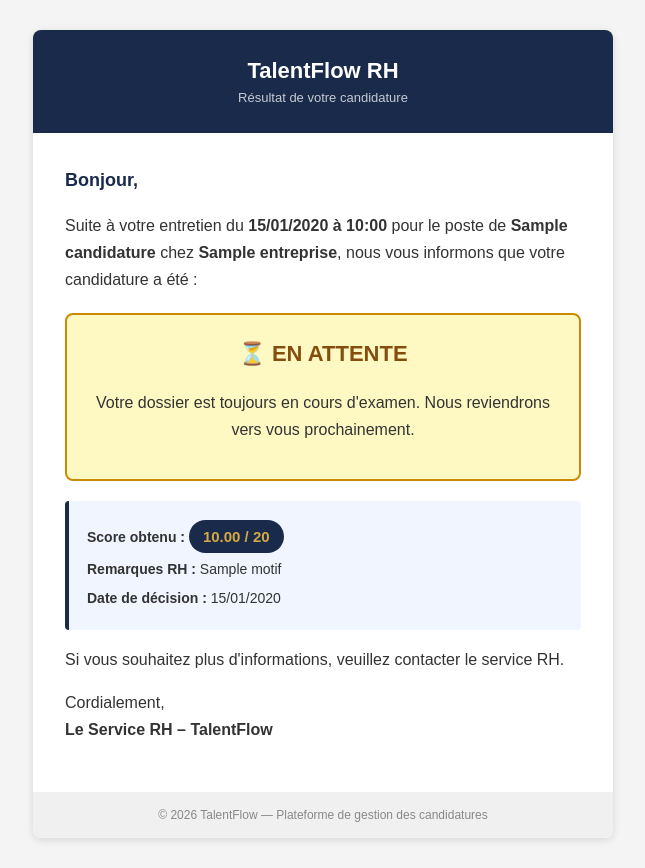
After one commit to YasmineMansour/TalentFlow-Symfony, a Symfony app: template templates/email/decision_notification.html.twig in a window 1280 px wide. The commit adds this page. Shown: the whole page, without its empty margins (317-962 px from the left). Run offline with Twig, Linux system fonts and the light colour scheme; the template is opened without the code that fills it: most values are stand-ins (such as "Sample title", 1, 10 or a date in 2020); some libraries are stand-ins or nearby versions.

Commit message:
feat: RecruitmentService - email confirmation entretien, email decision, Jitsi Meet, scoring sugestion, alerte incoherence

```diff
--- /dev/null
+++ b/templates/email/decision_notification.html.twig
@@ -0,0 +1,82 @@
+<!DOCTYPE html>
+<html lang="fr">
+<head>
+<meta charset="UTF-8">
+<style>
+  body { font-family: Arial, sans-serif; background: #f4f4f4; margin: 0; padding: 0; }
+  .wrapper { max-width: 580px; margin: 30px auto; background: #ffffff; border-radius: 8px; overflow: hidden; box-shadow: 0 2px 8px rgba(0,0,0,.12); }
+  .header { padding: 28px 32px; text-align: center; }
+  .header-accepted { background: #14532d; }
+  .header-refused  { background: #7f1d1d; }
+  .header-pending  { background: #1a2a4a; }
+  .header h1 { color: #ffffff; margin: 0; font-size: 22px; }
+  .header p  { color: rgba(255,255,255,.75); margin: 6px 0 0; font-size: 13px; }
+  .body { padding: 32px; color: #333; line-height: 1.7; }
+  .body h2 { color: #1a2a4a; font-size: 18px; margin-top: 0; }
+  .decision-box { border-radius: 8px; padding: 20px 24px; margin: 20px 0; text-align: center; }
+  .decision-accepted { background: #dcfce7; border: 2px solid #16a34a; }
+  .decision-refused  { background: #fee2e2; border: 2px solid #dc2626; }
+  .decision-pending  { background: #fef9c3; border: 2px solid #ca8a04; }
+  .decision-box .label { font-size: 22px; font-weight: bold; margin-bottom: 6px; }
+  .decision-accepted .label { color: #166534; }
+  .decision-refused  .label { color: #991b1b; }
+  .decision-pending  .label { color: #854d0e; }
+  .info-box { background: #f0f5ff; border-left: 4px solid #1a2a4a; border-radius: 4px; padding: 14px 18px; margin: 16px 0; font-size: 14px; }
+  .info-box p { margin: 5px 0; }
+  .score-badge { display: inline-block; background: #1a2a4a; color: #d4a843; border-radius: 20px; padding: 4px 14px; font-weight: bold; font-size: 15px; }
+  .footer { background: #f0f0f0; padding: 16px 32px; text-align: center; font-size: 12px; color: #888; }
+</style>
+</head>
+<body>
+<div class="wrapper">
+
+  {% set isAccepted = decision.decision == 'ACCEPTE' %}
+  {% set isRefused  = decision.decision == 'REFUSE' %}
+
+  <div class="header {{ isAccepted ? 'header-accepted' : (isRefused ? 'header-refused' : 'header-pending') }}">
+    <h1>TalentFlow RH</h1>
+    <p>Résultat de votre candidature</p>
+  </div>
+
+  <div class="body">
+    <h2>Bonjour,</h2>
+    <p>
+      Suite à votre entretien du
+      <strong>{{ entretien.dateHeure ? entretien.dateHeure|date('d/m/Y à H:i') : '—' }}</strong>
+      pour le poste de <strong>{{ candidature.titrePoste }}</strong> chez <strong>{{ candidature.entreprise }}</strong>,
+      nous vous informons que votre candidature a été :
+    </p>
+
+    <div class="decision-box {{ isAccepted ? 'decision-accepted' : (isRefused ? 'decision-refused' : 'decision-pending') }}">
+      {% if isAccepted %}
+        <div class="label">✅ ACCEPTÉE</div>
+        <p>Félicitations ! Nous sommes ravis de vous compter parmi nous.<br>Notre équipe vous contactera prochainement pour les prochaines étapes.</p>
+      {% elseif isRefused %}
+        <div class="label">❌ REFUSÉE</div>
+        <p>Nous vous remercions sincèrement pour l'intérêt porté à notre entreprise et le temps accordé à cet entretien.<br>Nous vous souhaitons plein succès dans votre recherche.</p>
+      {% else %}
+        <div class="label">⏳ EN ATTENTE</div>
+        <p>Votre dossier est toujours en cours d'examen. Nous reviendrons vers vous prochainement.</p>
+      {% endif %}
+    </div>
+
+    <div class="info-box">
+      {% if decision.score is not null %}
+        <p><strong>Score obtenu&nbsp;:</strong> <span class="score-badge">{{ decision.score|number_format(2) }} / 20</span></p>
+      {% endif %}
+      {% if decision.motif %}
+        <p><strong>Remarques RH&nbsp;:</strong> {{ decision.motif }}</p>
+      {% endif %}
+      <p><strong>Date de décision&nbsp;:</strong> {{ decision.dateDecision ? decision.dateDecision|date('d/m/Y') : '—' }}</p>
+    </div>
+
+    <p>Si vous souhaitez plus d'informations, veuillez contacter le service RH.</p>
+    <p>Cordialement,<br><strong>Le Service RH – TalentFlow</strong></p>
+  </div>
+
+  <div class="footer">
+    © {{ "now"|date("Y") }} TalentFlow — Plateforme de gestion des candidatures
+  </div>
+</div>
+</body>
+</html>
```
Also changed, not shown: src/Controller/DecisionFinaleController.php (+15 -2 lines), src/Controller/EntretienController.php (+9 -1 lines), src/Entity/DecisionFinale.php (+42 -0 lines), src/Entity/Entretien.php (+26 -0 lines), src/Service/RecruitmentService.php (added, +92 -0 lines), templates/decision_finale/index.html.twig (+17 -0 lines), templates/email/entretien_confirmation.html.twig (added, +74 -0 lines), templates/entretien/index.html.twig (+15 -0 lines).
